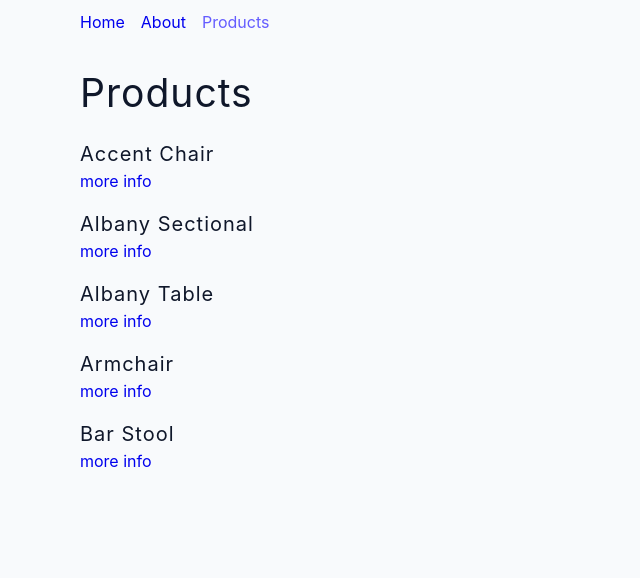
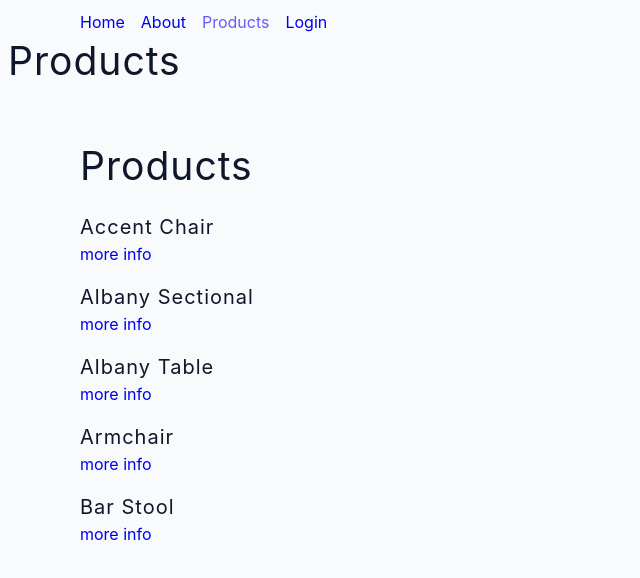
Before and after one commit to JarekCh/react-router-practice, a React (Create React App) app: page /products in a window 1280 px wide. Shown: the top 578 px of the page, without its empty margins (0-640 px from the left). Built offline with nearby package versions, Linux system fonts and the light colour scheme.

Commit message:
add ProtectedRoute add SharedProductLayout edit login and Dashboard apear only when user present

```diff
--- a/src/App.js
+++ b/src/App.js
@@ -5,17 +5,35 @@
 import Error from './pages/Error';
 import ShardeLayout from './pages/SharedLayout'
 import SingleProduct from './pages/SingleProduct'
+import Dashboard from './pages/Dashboard';
+import Login from './pages/Login';
+import ProtectedRoute from './pages/ProtectedRoute';
+import SharedProductLayout from './pages/SharedProductLayout';
+import { useState } from 'react';
 
 
 function App() {
+  const [user ,setUser] = useState(null);
+
   return (
   <BrowserRouter>
     <Routes>
       <Route path='/' element={<ShardeLayout />} >
         <Route index element={<Home />} />
         <Route path='/about' element={<About />} />
-        <Route path='/products' element={<Products />} />
-        <Route path='/products/:productId' element={<SingleProduct />} />
+        <Route path='products' element={<SharedProductLayout />}>
+          <Route index element={<Products />} />
+          <Route path=':productId' element={<SingleProduct />} />
+        </Route>
+        <Route path='login' element={<Login setUser={setUser} />} />
+        <Route
+            path='dashboard'
+            element={
+              <ProtectedRoute user={user}>
+                <Dashboard user={user} />
+              </ProtectedRoute>
+            }
+        />
         <Route path='*' element={<Error />} />
       </Route>
     </Routes>
--- a/src/components/StyledNavbar.js
+++ b/src/components/StyledNavbar.js
@@ -6,6 +6,7 @@
       <NavLink to='/'>Home</NavLink>
       <NavLink to='/about'>About</NavLink>
       <NavLink to='/products'>Products</NavLink>
+      <NavLink to='/login'>Login</NavLink>
     </nav>
   )
 }
--- a/src/pages/Dashboard.js
+++ b/src/pages/Dashboard.js
@@ -1,7 +1,7 @@
-const Dashboard = () => {
+const Dashboard = ({ user }) => {
   return (
     <section className='section'>
-      <h4>Dashboard</h4>
+      <h4>Hello, {user?.name}</h4>
     </section>
   );
 };
--- a/src/pages/Login.js
+++ b/src/pages/Login.js
@@ -1,10 +1,18 @@
 import { useState } from 'react';
-const Login = () => {
+import { useNavigate } from 'react-router-dom';
+
+
+const Login = ({ setUser }) => {
   const [name, setName] = useState('');
   const [email, setEmail] = useState('');
 
+  const navigate = useNavigate();
+
   const handleSubmit = async (e) => {
     e.preventDefault();
+    if(!name || !email) return;
+    setUser({name:name, email:email})
+    navigate('/dashboard');
   };
 
   return (
--- /dev/null
+++ b/src/pages/ProtectedRoute.js
@@ -0,0 +1,9 @@
+import { Navigate } from 'react-router-dom';
+
+const ProtectedRoute = ({ children, user }) => {
+  if (!user) {
+    return <Navigate to='/' />;
+  }
+  return children;
+};
+export default ProtectedRoute;
--- /dev/null
+++ b/src/pages/SharedProductLayout.js
@@ -0,0 +1,13 @@
+import { Outlet } from 'react-router-dom';
+import StyledNavbar from '../components/StyledNavbar';
+
+const SharedProductLayout = () => {
+  return (
+    <>
+      <h2>products</h2>
+      <Outlet />
+
+    </>
+  );
+};
+export default SharedProductLayout;
```
